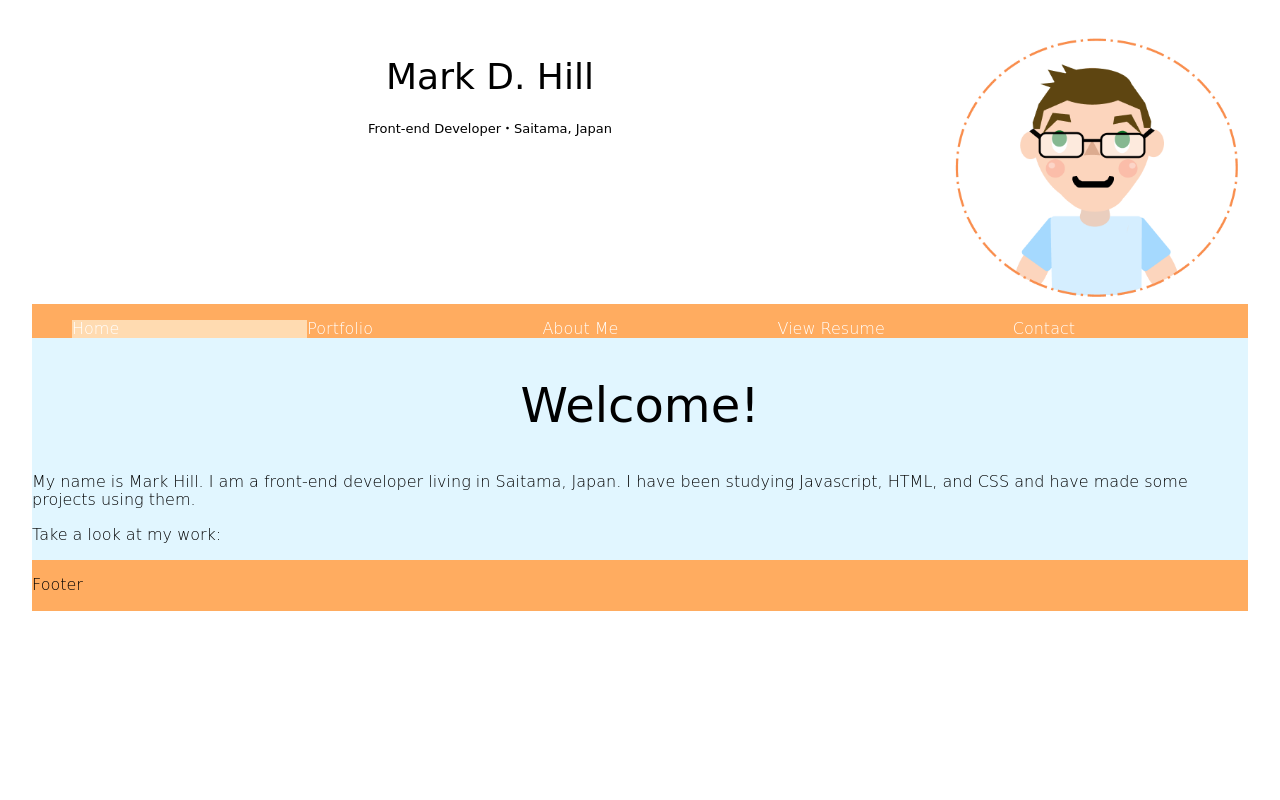
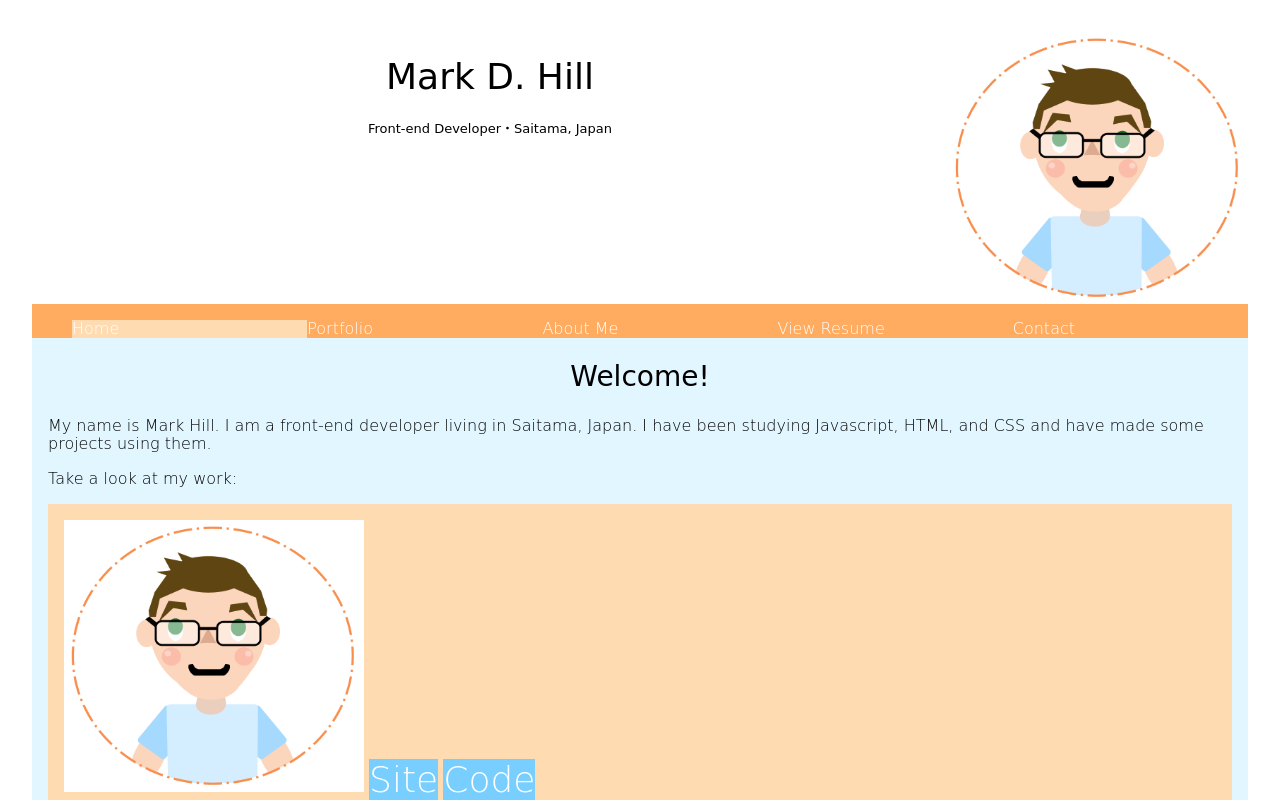
Before and after one commit to Mark-David-Hill/Mark-Hill-Portfolio, a plain HTML site: page index.html in a window 1280 px wide. Drawn offline with Linux system fonts and the light colour scheme; a web font is replaced by a local one.

Commit message:
Made basic project card, misc. styling.

```diff
--- a/index.html
+++ b/index.html
@@ -49,6 +49,14 @@
             <h2>Welcome!</h2>
             <p>My name is Mark Hill. I am a front-end developer living in Saitama, Japan. I have been studying Javascript, HTML, and CSS and have made some projects using them.</p>
             <p>Take a look at my work:</p>
+            <!-- Projects -->
+            <section id="projects">
+                <div class="project-card">
+                    <img src="images/portrait.png   " alt="">
+                    <span>Site</span>
+                    <span>Code</span>
+                </div>
+            </section>
         </main>
         <!-- Footer -->
         <footer>
--- a/sass/_small.scss
+++ b/sass/_small.scss
@@ -83,6 +83,7 @@ nav {
 
 main {
     background-color: $secondaryCoolColor;
+    padding: 0 1em 0 1em;
 }
 
 h1, h2 {
@@ -110,9 +111,21 @@ header h2 {
 }
 
 main h2 {
-    font-size: 48px;
+    font-size: 28px;
 }
 
-// #mainGrid {
+.project-card {
+    padding: 1em;
+    background-color: $secondaryWarmColor;
 
-// }
+    img {
+        width: 300px;
+        height: auto;
+    }
+
+    span {
+        background-color: $primaryCoolColor;
+        color: white;
+        font-size: 36px;
+    }
+}
```
Also changed, not shown: css/styles.css, 1 other file.
